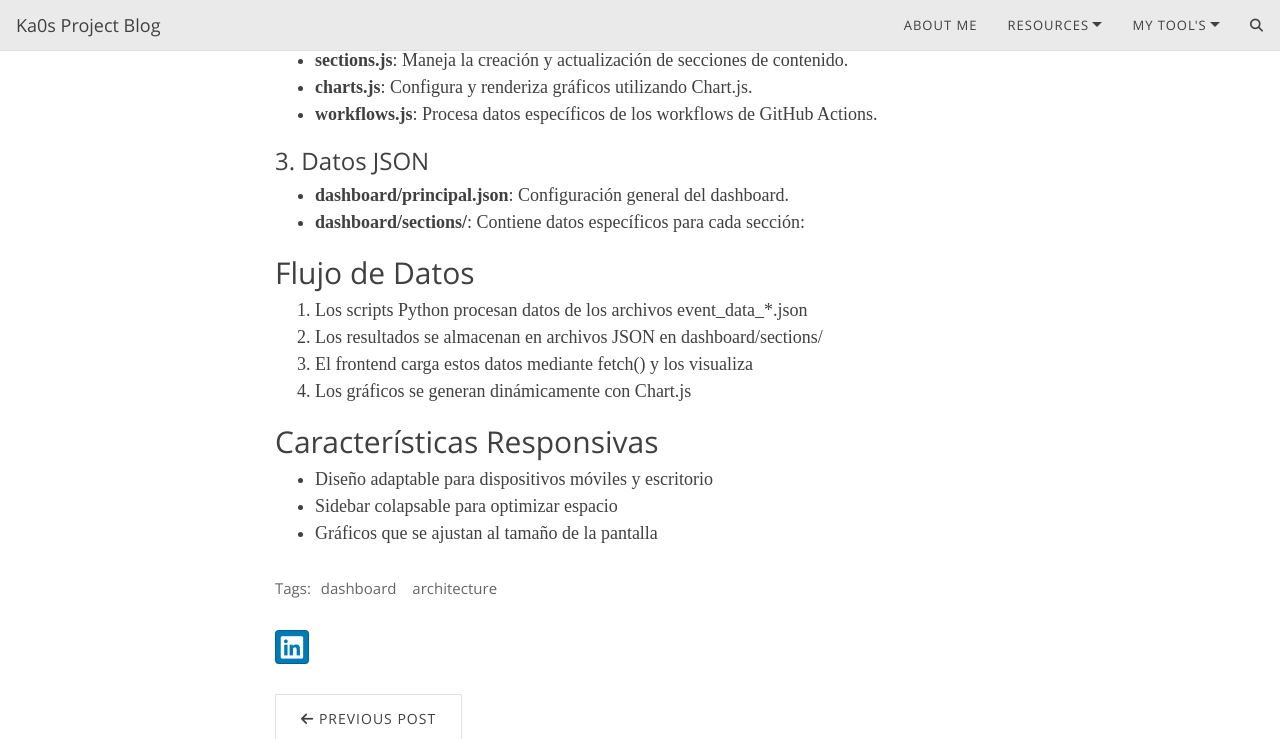
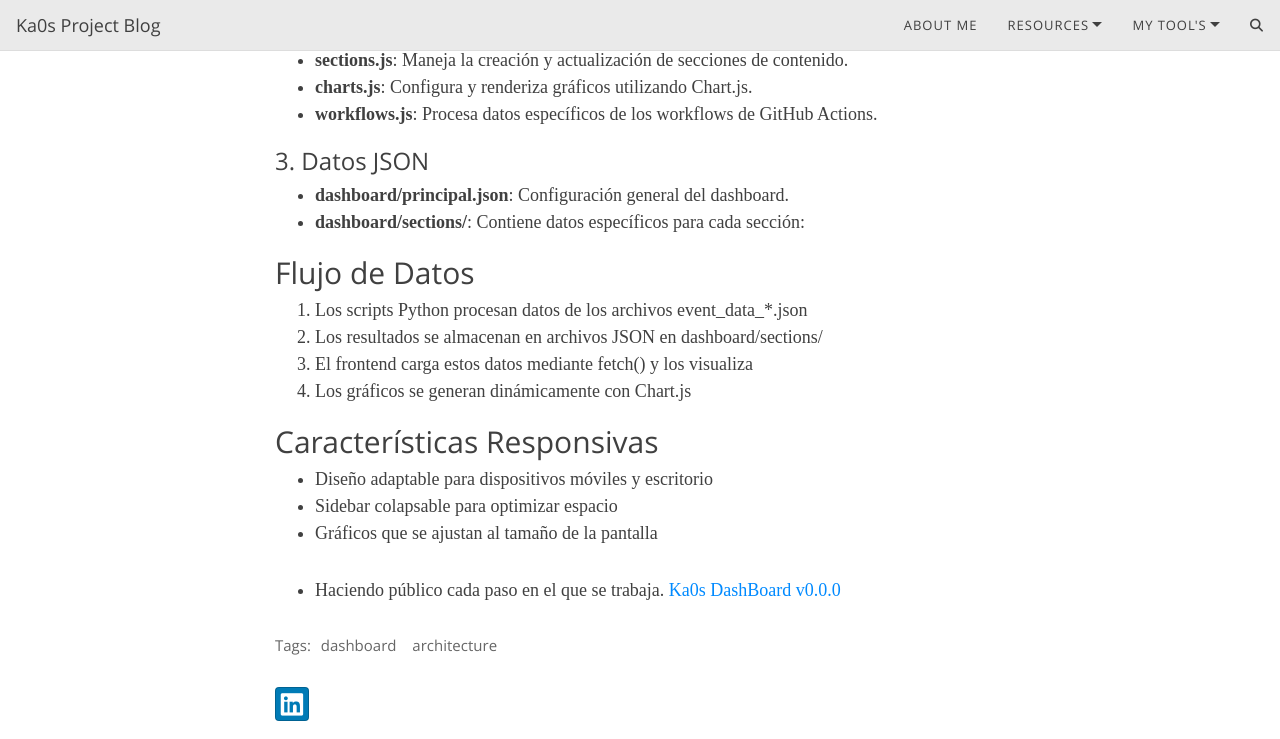
Before and after one commit to Ka0s-Klaus/ka0s.github.io, a Jekyll site: the page built from _posts/2025-04-3-la-explicacion-del-codigo-de-dashboard.md, in a window 1280 px wide and 900 px high, scrolled down 1071 px, cut to the strip 0-739 px from the top of the window. Built offline with Jekyll 4.4.1, drawn with Linux system fonts in a browser that asks for light colours; comment, search, counter and statistics services are not loaded.

Commit message:
2025-04-3-la-explicacion-del-codigo-de-dashboard.md

```diff
--- a/_posts/2025-04-3-la-explicacion-del-codigo-de-dashboard.md
+++ b/_posts/2025-04-3-la-explicacion-del-codigo-de-dashboard.md
@@ -42,3 +42,6 @@ El dashboard de Ka0s sigue una arquitectura modular basada en JavaScript y HTML
 - Diseño adaptable para dispositivos móviles y escritorio
 - Sidebar colapsable para optimizar espacio
 - Gráficos que se ajustan al tamaño de la pantalla
+
+- Haciendo público cada paso en el que se trabaja.
+[Ka0s DashBoard v0.0.0](https://www.ka0s.io/dashboard/Index.html)
```
